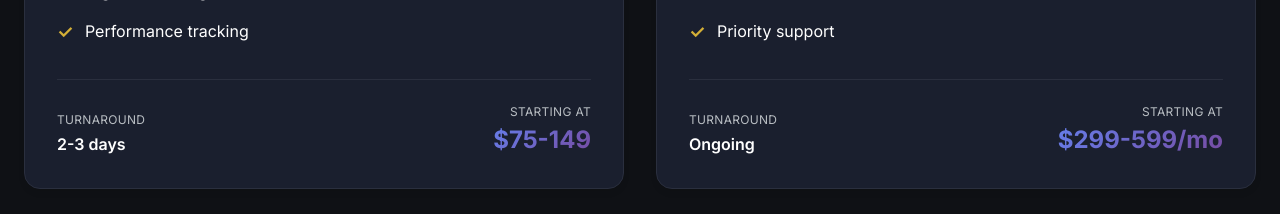
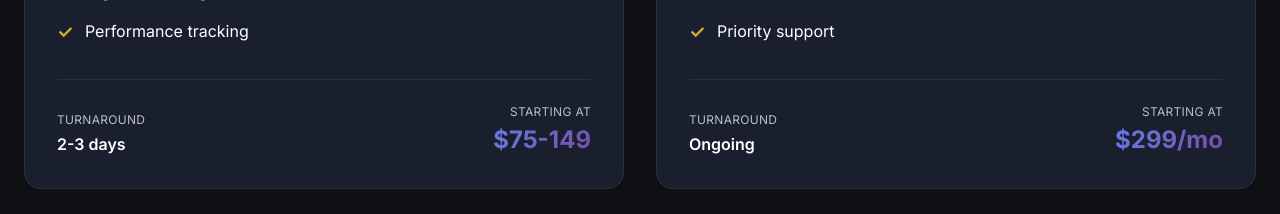
Before and after one commit to kumaran1223/Portfolio-react, a React (Vite) app: page / in a window 1280 px wide. Shown: the part 4920-5134 px from the top of the page. Built offline with nearby package versions, Linux system fonts and the light colour scheme.

Commit message:
Update Services.jsx

```diff
--- a/src/components/Services.jsx
+++ b/src/components/Services.jsx
@@ -50,7 +50,7 @@ const Services = () => {
         'Priority support',
       ],
       turnaround: 'Ongoing',
-      price: '$299-599/mo',
+      price: '$299/mo',
     },
   ];
 
```
